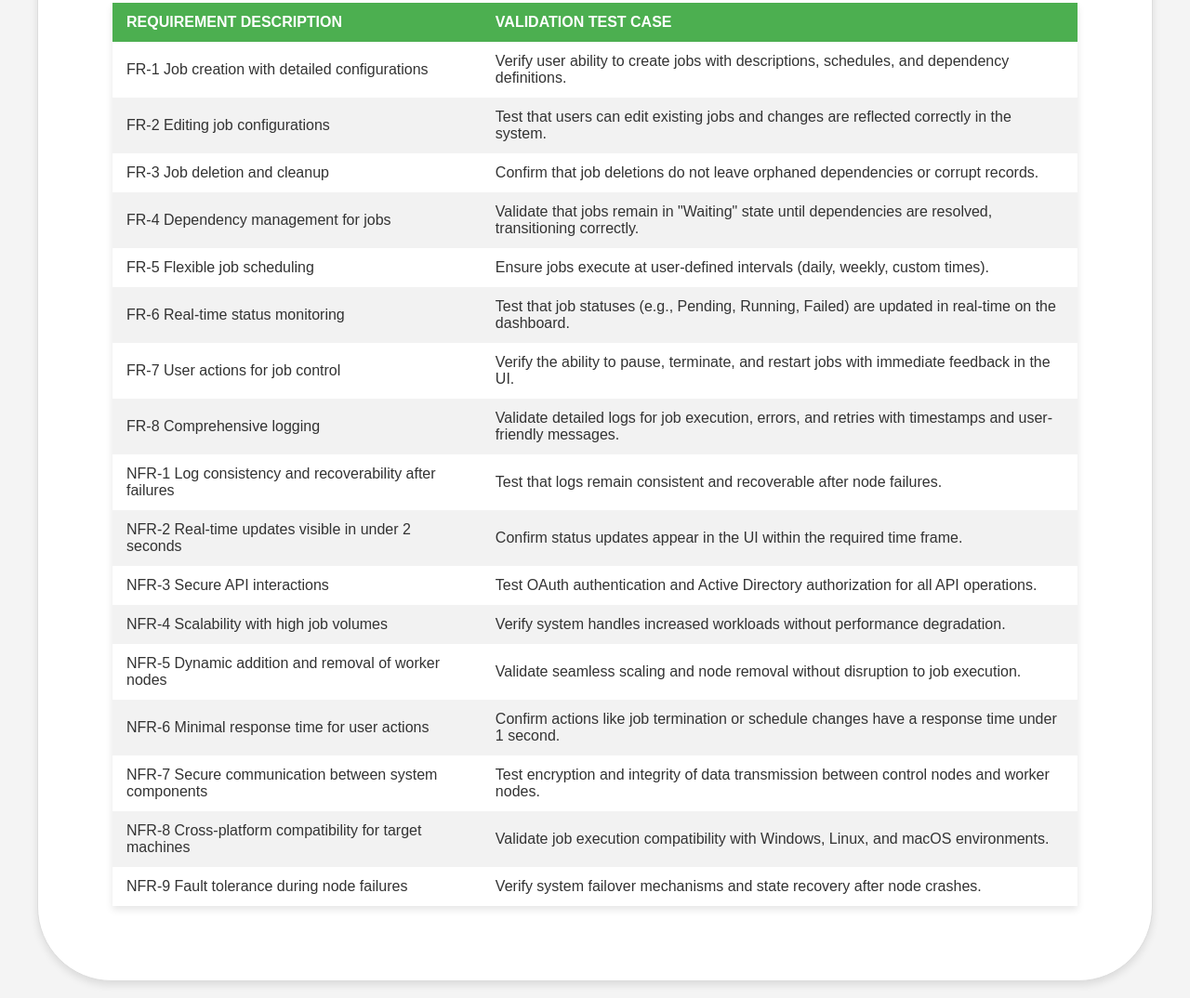
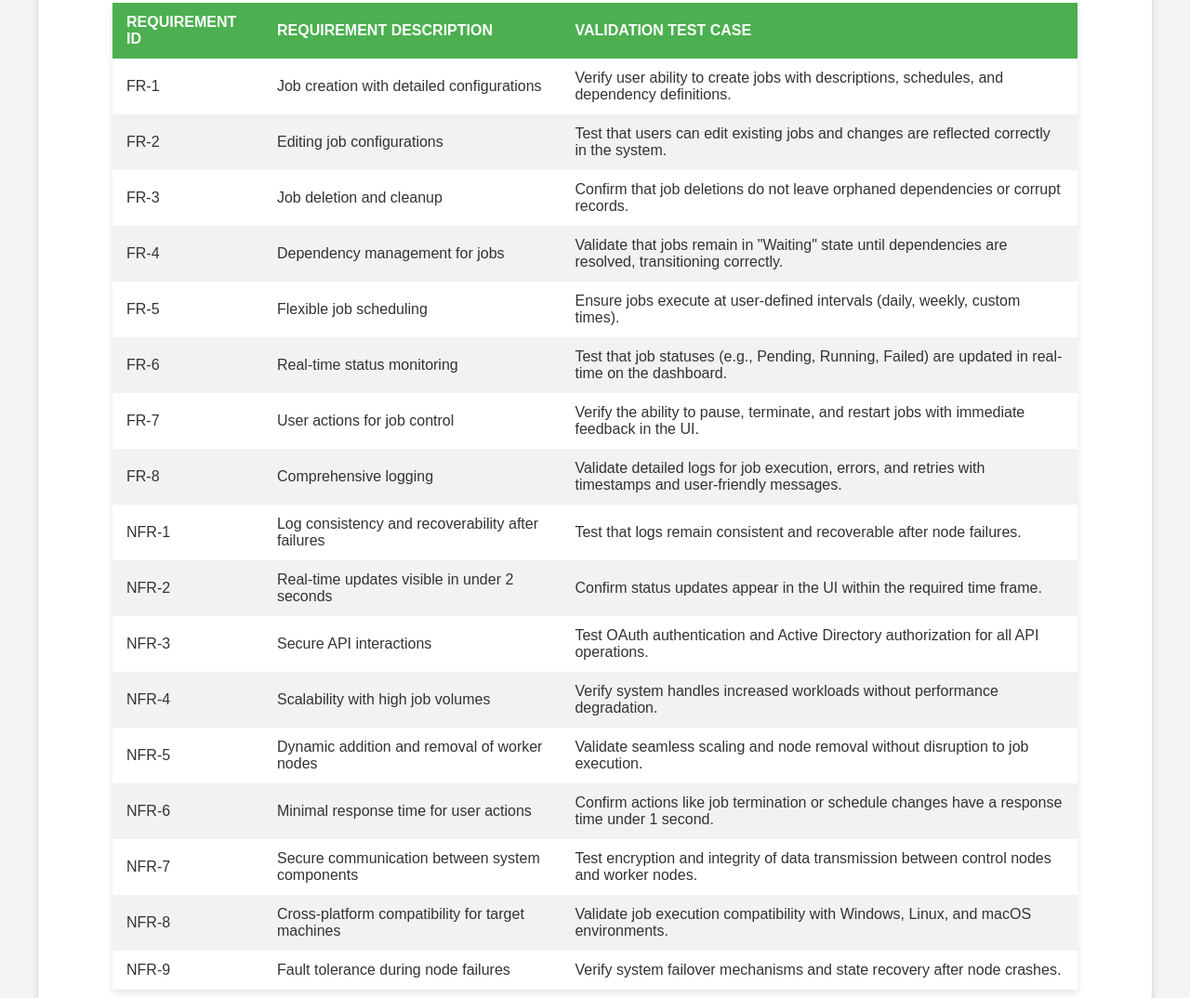
Before and after one commit to pe1wenz/cs5744_pj2, a plain HTML site: page validationtests.html in a window 1280 px wide. Shown: the part 2291-3365 px from the top of the page at 93% size. Drawn offline with Linux system fonts and the light colour scheme.

Commit message:
added new column for tracibility matrix

```diff
--- a/validationtests.html
+++ b/validationtests.html
@@ -157,81 +157,100 @@
       <table>
         <thead>
         <tr>
+          <th>Requirement ID</th>
           <th>Requirement Description</th>
           <th>Validation Test Case</th>
         </tr>
         </thead>
         <tbody>
         <tr>
-          <td>FR-1 Job creation with detailed configurations</td>
+          <td>FR-1</td>
+          <td>Job creation with detailed configurations</td>
           <td>Verify user ability to create jobs with descriptions, schedules, and dependency definitions.</td>
         </tr>
         <tr>
-          <td>FR-2 Editing job configurations</td>
+          <td>FR-2</td>
+          <td>Editing job configurations</td>
           <td>Test that users can edit existing jobs and changes are reflected correctly in the system.</td>
         </tr>
         <tr>
-          <td>FR-3 Job deletion and cleanup</td>
+          <td>FR-3</td>
+          <td>Job deletion and cleanup</td>
           <td>Confirm that job deletions do not leave orphaned dependencies or corrupt records.</td>
         </tr>
         <tr>
-          <td>FR-4 Dependency management for jobs</td>
+          <td>FR-4</td>
+          <td>Dependency management for jobs</td>
           <td>Validate that jobs remain in "Waiting" state until dependencies are resolved, transitioning correctly.</td>
         </tr>
         <tr>
-          <td>FR-5 Flexible job scheduling</td>
+          <td>FR-5</td>
+          <td>Flexible job scheduling</td>
           <td>Ensure jobs execute at user-defined intervals (daily, weekly, custom times).</td>
         </tr>
         <tr>
-          <td>FR-6 Real-time status monitoring</td>
+          <td>FR-6</td>
+          <td>Real-time status monitoring</td>
           <td>Test that job statuses (e.g., Pending, Running, Failed) are updated in real-time on the dashboard.</td>
         </tr>
         <tr>
-          <td>FR-7 User actions for job control</td>
+          <td>FR-7</td>
+          <td>User actions for job control</td>
           <td>Verify the ability to pause, terminate, and restart jobs with immediate feedback in the UI.</td>
         </tr>
         <tr>
-          <td>FR-8 Comprehensive logging</td>
+          <td>FR-8</td>
+          <td>Comprehensive logging</td>
           <td>Validate detailed logs for job execution, errors, and retries with timestamps and user-friendly messages.</td>
         </tr>
         <tr>
-          <td>NFR-1 Log consistency and recoverability after failures</td>
+          <td>NFR-1</td>
+          <td>Log consistency and recoverability after failures</td>
           <td>Test that logs remain consistent and recoverable after node failures.</td>
         </tr>
         <tr>
-          <td>NFR-2 Real-time updates visible in under 2 seconds</td>
+          <td>NFR-2</td>
+          <td>Real-time updates visible in under 2 seconds</td>
           <td>Confirm status updates appear in the UI within the required time frame.</td>
         </tr>
         <tr>
-          <td>NFR-3 Secure API interactions</td>
+          <td>NFR-3</td>
+          <td>Secure API interactions</td>
           <td>Test OAuth authentication and Active Directory authorization for all API operations.</td>
         </tr>
         <tr>
-          <td>NFR-4 Scalability with high job volumes</td>
+          <td>NFR-4</td>
+          <td>Scalability with high job volumes</td>
           <td>Verify system handles increased workloads without performance degradation.</td>
         </tr>
         <tr>
-          <td>NFR-5 Dynamic addition and removal of worker nodes</td>
+          <td>NFR-5</td>
+          <td>Dynamic addition and removal of worker nodes</td>
           <td>Validate seamless scaling and node removal without disruption to job execution.</td>
         </tr>
         <tr>
-          <td>NFR-6 Minimal response time for user actions</td>
+          <td>NFR-6</td>
+          <td>Minimal response time for user actions</td>
           <td>Confirm actions like job termination or schedule changes have a response time under 1 second.</td>
         </tr>
         <tr>
-          <td>NFR-7 Secure communication between system components</td>
+          <td>NFR-7</td>
+          <td>Secure communication between system components</td>
           <td>Test encryption and integrity of data transmission between control nodes and worker nodes.</td>
         </tr>
         <tr>
-          <td>NFR-8 Cross-platform compatibility for target machines</td>
+          <td>NFR-8</td>
+          <td>Cross-platform compatibility for target machines</td>
           <td>Validate job execution compatibility with Windows, Linux, and macOS environments.</td>
         </tr>
         <tr>
-          <td>NFR-9 Fault tolerance during node failures</td>
+          <td>NFR-9</td>
+          <td>Fault tolerance during node failures</td>
           <td>Verify system failover mechanisms and state recovery after node crashes.</td>
         </tr>
         </tbody>
       </table>
+
 
     </div>
 
```
